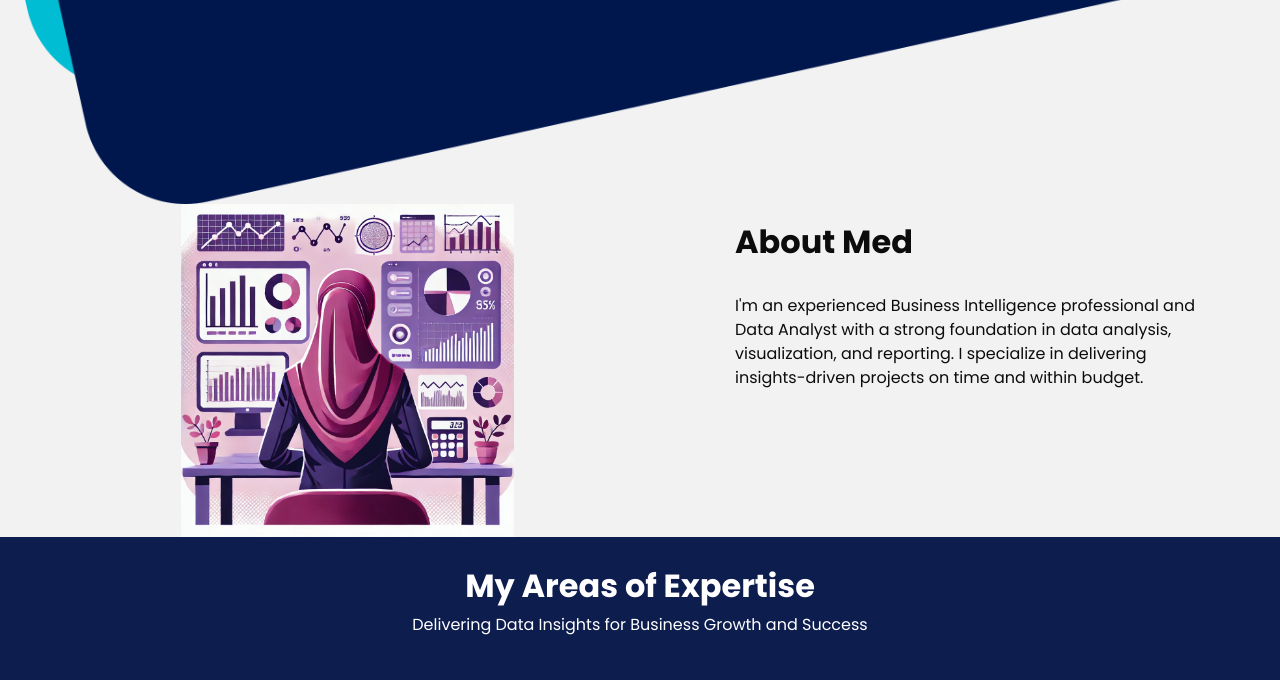
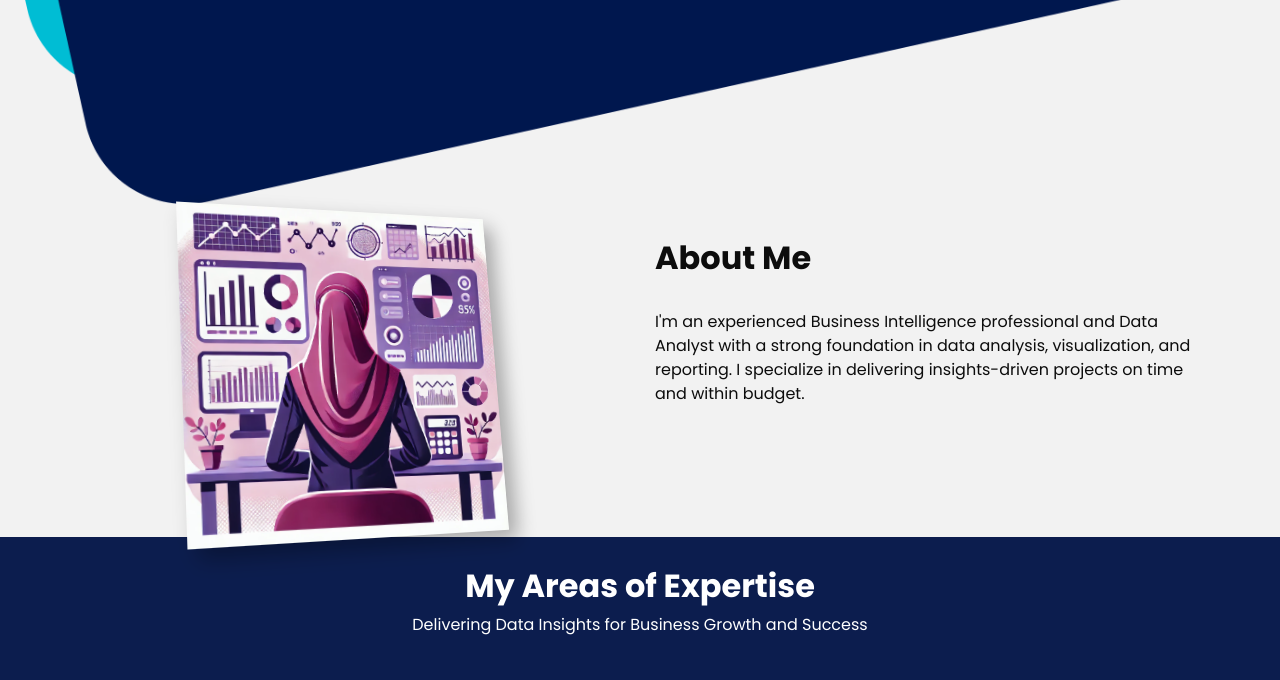
Before and after one commit to MennatullahShazly/Mennatullahalshazly, a plain HTML site: page index.html in a window 1280 px wide. Shown: the part 580-1260 px from the top of the page. Drawn offline with nearby package versions, Linux system fonts and the light colour scheme.

Commit message:
Update index.html

```diff
--- a/index.html
+++ b/index.html
@@ -125,15 +125,15 @@
     <div class="container">
       <div class="row">
         <div class="col-md-6">
-          <div class="img-box">
-            <img src="home-art.png" alt="About section image">
-          </div>
+         <div class="img-box" style="perspective: 1000px;">
+    <img src="home-art.png" alt="About section image" style="transform: rotateY(20deg) rotateX(10deg); box-shadow: 10px 10px 20px rgba(0,0,0,0.3);">
+         </div>
         </div>
         <div class="col-md-6">
-          <div class="detail-box" style="margin-left: 5rem; margin-top: -2rem;">
+          <div class="detail-box" margin-top: -2rem;">
             <div class="heading_container">
               <h2>
-                About Med
+                About Me
               </h2>
             </div>
             <p>
```
